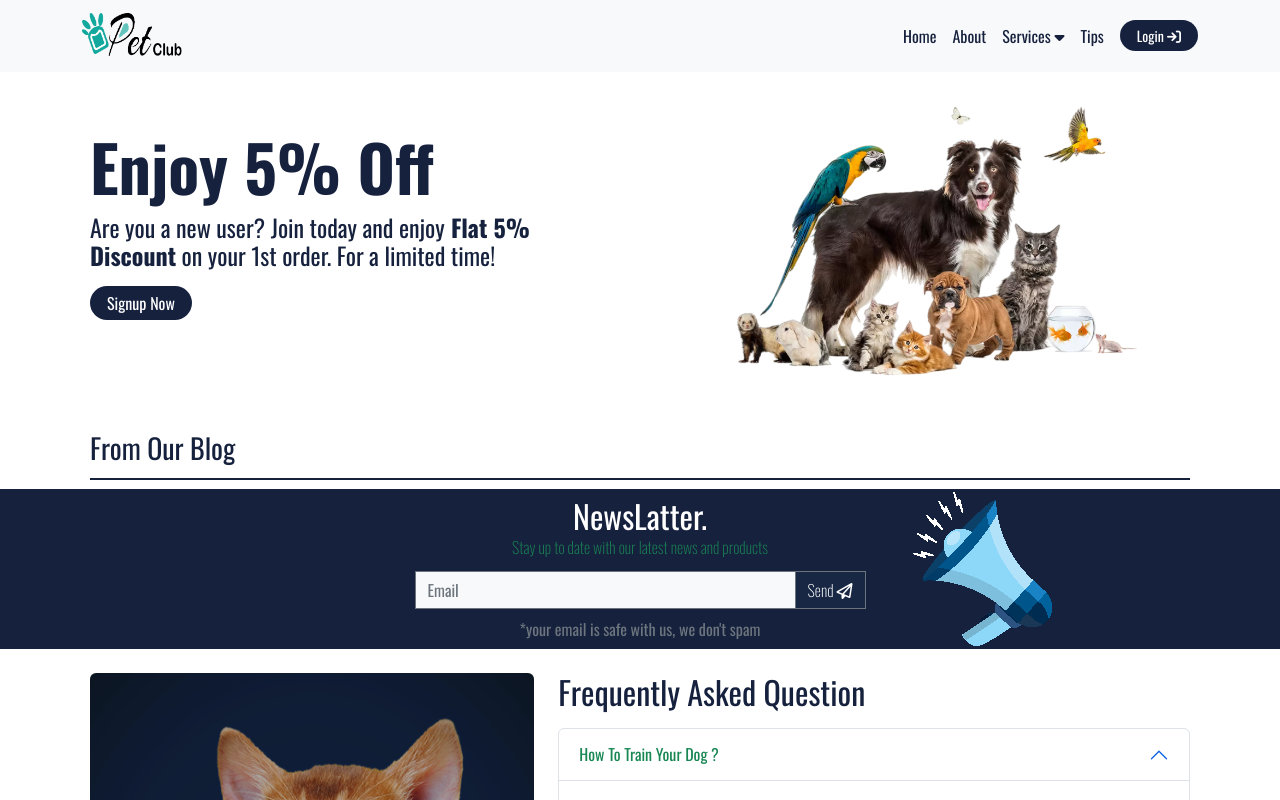
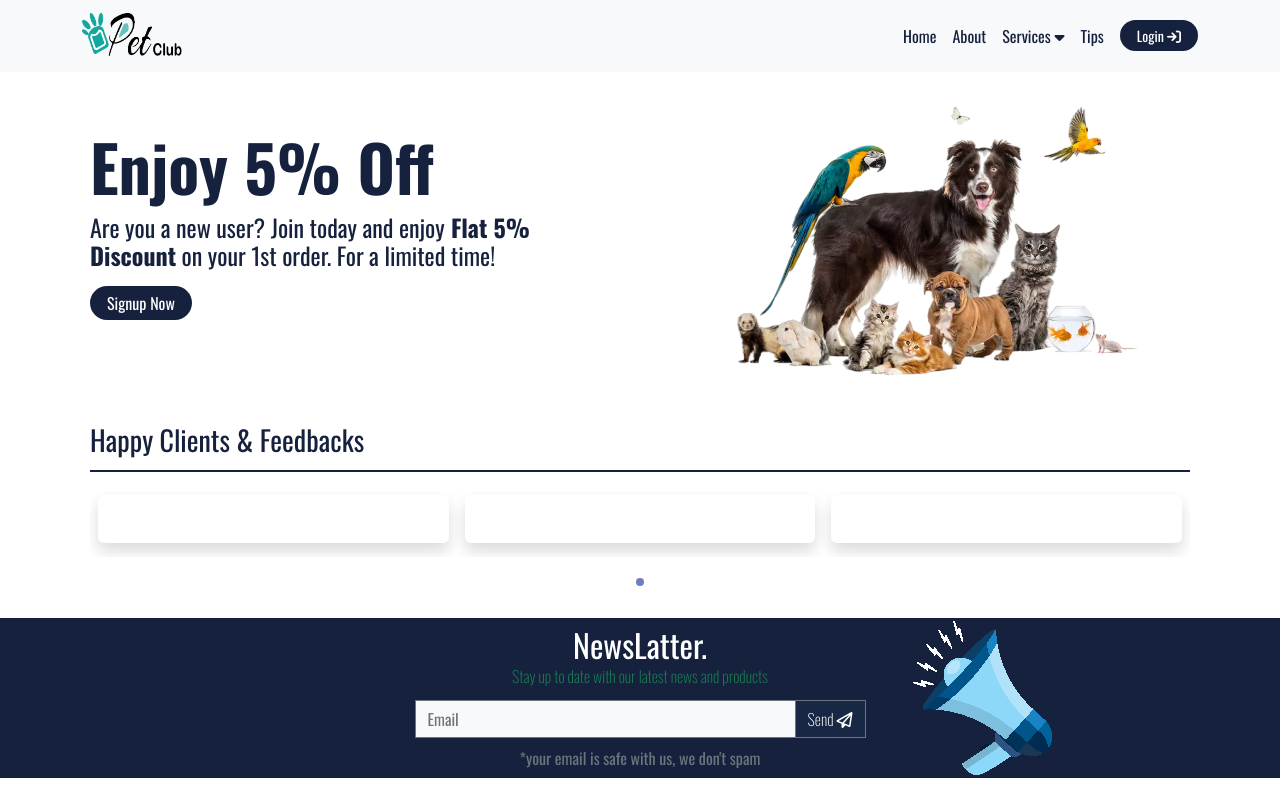
Before and after one commit to al-mohaimin-farabi/pet-club, a React (Create React App) app: page /home in a window 1280 px wide. Shown: the top 800 px of the page. Built offline with nearby package versions, Linux system fonts and the light colour scheme.

Commit message:
new section added

```diff
--- a/package.json
+++ b/package.json
@@ -6,7 +6,9 @@
     "@testing-library/jest-dom": "^5.16.5",
     "@testing-library/react": "^13.4.0",
     "@testing-library/user-event": "^13.5.0",
+    "autoprefixer": "10.4.5",
     "react": "^18.2.0",
+    "react-alice-carousel": "^2.7.0",
     "react-dom": "^18.2.0",
     "react-router-dom": "^6.4.4",
     "react-router-hash-link": "^2.4.3",
--- a/src/App.css
+++ b/src/App.css
@@ -188,7 +188,12 @@
   background-image: var(--bs-accordion-btn-active-icon);
   transform: var(--bs-accordion-btn-icon-transform);
 }
-
+.alice-carousel__dots {
+  margin: 10px 0px 3px !important;
+}
+.alice-carousel > div .alice-carousel__wrapper {
+  padding: 10px 0px !important;
+}
 @media only screen and (max-width: 767px) and (min-width: 200px) {
   .service-showcase .card {
     width: 100%;
--- a/src/pages/Home/Faq.js
+++ b/src/pages/Home/Faq.js
@@ -5,7 +5,7 @@ const Faq = () => {
     <div className="container mt-4 mb-3">
       <div className="row px-2">
         <div className="col-5 d-none d-md-block">
-          <img src={faqImg} className="img-fluid rounded " alt="" />
+          <img src={faqImg} className="img-fluid rounded h-100" alt="" />
         </div>
         <div className="col-12 col-md-7 col-lg-7">
           <div className="faq pb-2 ">
--- a/src/pages/Home/Home/Home.js
+++ b/src/pages/Home/Home/Home.js
@@ -16,11 +16,11 @@ const Home = () => {
     <>
       <Navigation></Navigation>
       <Header></Header>
-      <Services></Services>
-      <BlogShowCase></BlogShowCase>
+      {/* <Services></Services> */}
+      {/* <BlogShowCase></BlogShowCase> */}
+      <UserReview></UserReview>
       <NewsLatter></NewsLatter>
       <Faq></Faq>
-      <UserReview></UserReview>
       <Footer></Footer>
     </>
   );
--- a/src/pages/Home/ReviewSlider.js
+++ b/src/pages/Home/ReviewSlider.js
@@ -1,7 +1,37 @@
 import React from "react";
+import AliceCarousel from "react-alice-carousel";
+import "react-alice-carousel/lib/alice-carousel.css";
+
+const responsive = {
+  0: { items: 1 },
+  568: { items: 2 },
+  1024: { items: 3 },
+};
 
 const ReviewSlider = () => {
-  return <div></div>;
+  return (
+    <div className="row px-2 mt-4">
+      <AliceCarousel
+        mouseTracking
+        responsive={responsive}
+        autoPlay={true}
+        disableButtonsControls={true}
+      >
+        <div className="card shadow h-100 mx-2 my-1 border-0">
+          <div className="card-body"></div>
+          <div className="card-footer bg-transparent border-0"></div>
+        </div>
+        <div className="card shadow h-100 mx-2 my-1 border-0">
+          <div className="card-body"></div>
+          <div className="card-footer bg-transparent border-0"></div>
+        </div>
+        <div className="card shadow h-100 mx-2 my-1 border-0">
+          <div className="card-body"></div>
+          <div className="card-footer bg-transparent border-0"></div>
+        </div>
+      </AliceCarousel>
+    </div>
+  );
 };
 
 export default ReviewSlider;
```
Also changed, not shown: public/index.html (+6 -10 lines), libraryUsed.txt, 2 other files (tests, documents, lock files or other folders).
